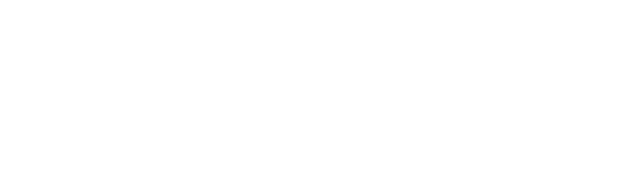
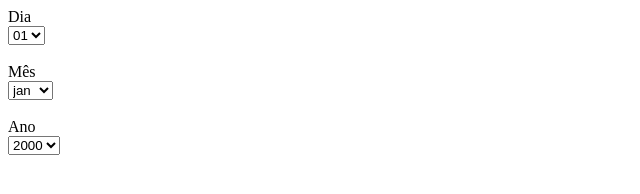
Before and after one commit to vitorjoaorr/formulario-aula, a plain HTML site: page index.html in a window 1280 px wide. Shown: the whole page, without its empty margins (0-640 px from the left). Drawn offline with Linux system fonts and the light colour scheme.

Commit message:
alteração do value dos selects

```diff
--- a/index.html
+++ b/index.html
@@ -7,6 +7,78 @@
 </head>
 <body>
     <form method="post">
+        <label for="dia">Dia</label><br>
+        <select name="dia" id="dia">
+            <option value="01">01</option>
+            <option value="02">02</option>
+            <option value="03">03</option>
+            <option value="04">04</option>
+            <option value="05">05</option>
+            <option value="06">06</option>
+            <option value="07">07</option>
+            <option value="08">08</option>
+            <option value="09">09</option>
+            <option value="10">10</option>
+            <option value="11">11</option>
+            <option value="12">12</option>
+            <option value="13">13</option>
+            <option value="14">14</option>
+            <option value="15">15</option>
+            <option value="16">16</option>
+            <option value="17">17</option>
+            <option value="18">18</option>
+            <option value="19">19</option>
+            <option value="20">20</option>
+            <option value="21">21</option>
+            <option value="22">22</option>
+            <option value="23">23</option>
+            <option value="24">24</option>
+            <option value="25">25</option>
+            <option value="26">26</option>
+            <option value="27">27</option>
+            <option value="28">28</option>
+            <option value="29">29</option>
+            <option value="30">30</option>
+            <option value="31">31</option>
+        </select><br><br>
+
+        <label for="mes">Mês</label><br>
+        <select name="mes" id="mes">
+            <option value="jan">jan</option>
+            <option value="fev">fev</option>
+            <option value="mar">mar</option>
+            <option value="abr">abr</option>
+            <option value="mai">mai</option>
+            <option value="jun">jun</option>
+            <option value="jul">jul</option>
+            <option value="agr">ago</option>
+            <option value="set">set</option>
+            <option value="out">out</option>
+            <option value="nov">nov</option>
+            <option value="dez">dez</option>
+        </select><br><br>
+
+        <label for="ano">Ano</label><br>
+        <select name="ano" id="ano">
+            <option value="2000">2000</option>
+            <option value="2001">2001</option>
+            <option value="2002">2002</option>
+            <option value="2003">2003</option>
+            <option value="2004">2004</option>
+            <option value="2005">2005</option>
+            <option value="2006">2006</option>
+            <option value="2007">2007</option>
+            <option value="2008">2008</option>
+            <option value="2009">2009</option>
+            <option value="2010">2010</option>
+            <option value="2011">2011</option>
+            <option value="2012">2012</option>
+            <option value="2013">2013</option>
+            <option value="2014">2014</option>
+            <option value="2015">2015</option>
+        </select>
+
+
 
     </form>
 </body>
```
